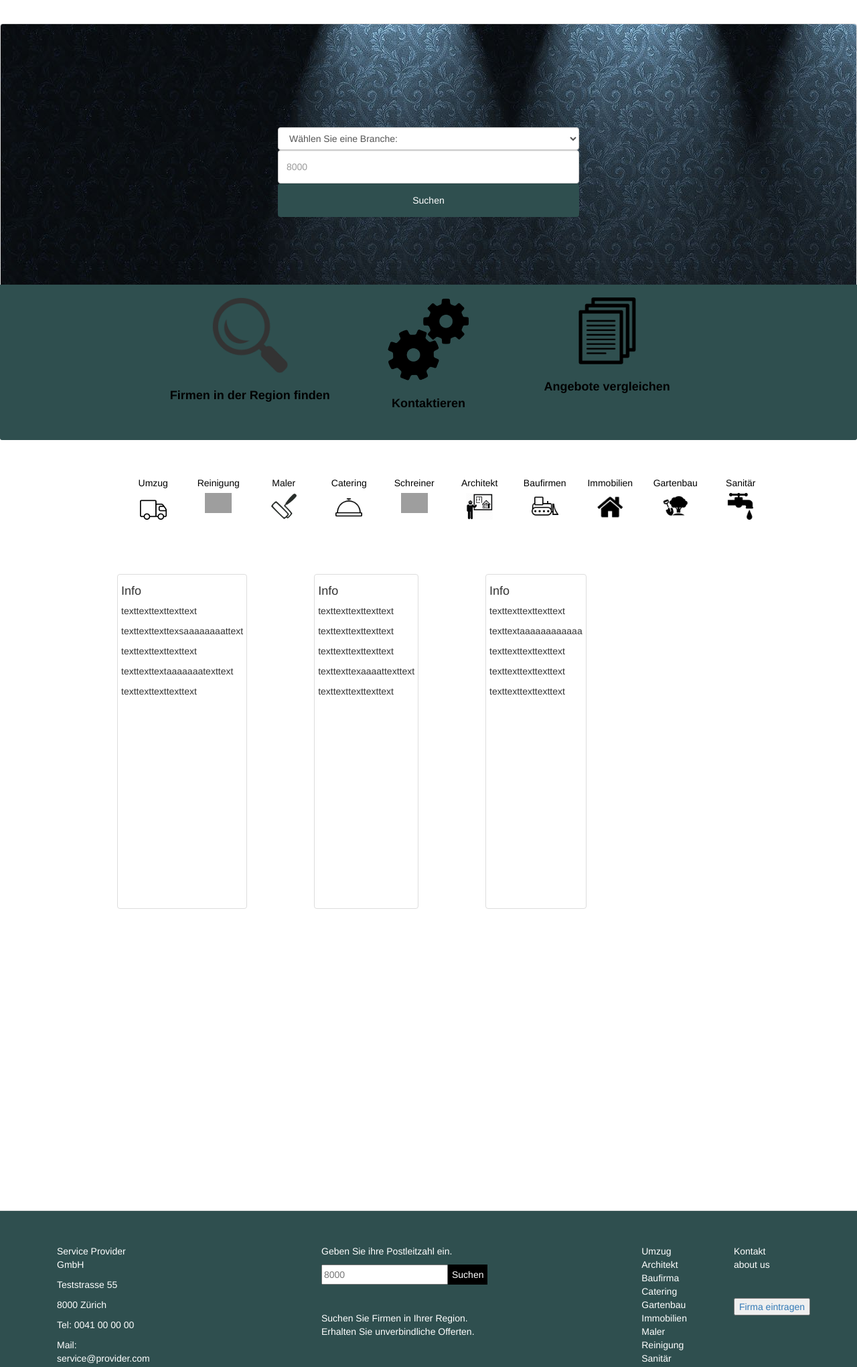
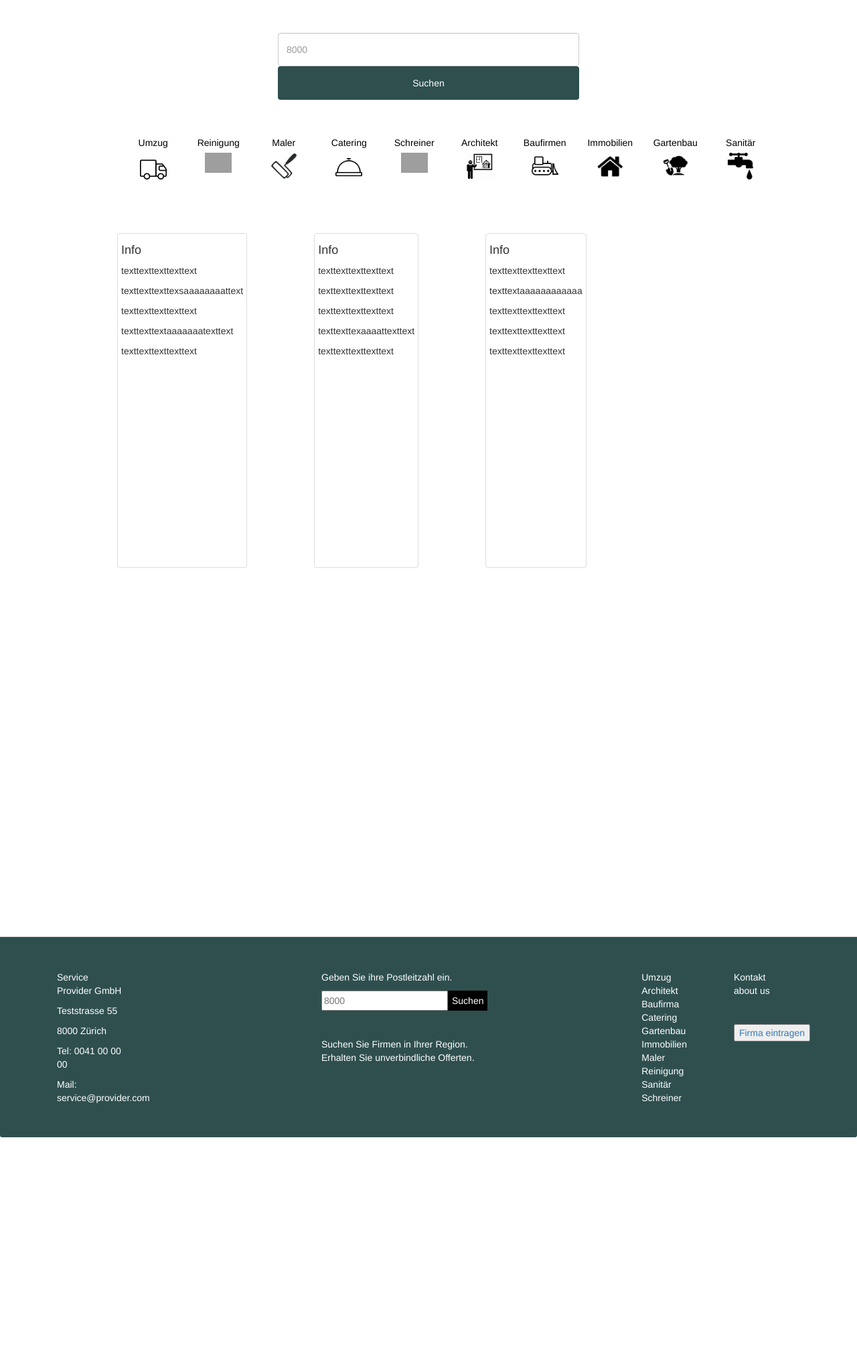
Before and after one commit to OnVV/NPrj, a Django app: page / in a window 1280 px wide; the page is wider, and only the part inside the window is pictured. Shown: the part 66-2107 px from the top of that part at 67% size. After the commit the page ends 1764 px from the top of that part, so only its background shows below. Run offline with Django 3.2, Linux system fonts and the light colour scheme; some libraries are stand-ins or nearby versions; grey boxes are pictures that could not be loaded.

Commit message:
--
--home.html

```diff
--- a/NPrj/urls.py
+++ b/NPrj/urls.py
@@ -24,7 +24,6 @@ urlpatterns = [
     url(r'^captcha/', include('captcha.urls')),
 ]
 
-
 if settings.DEBUG:
     urlpatterns += static(settings.STATIC_URL, document_root=settings.STATIC_ROOT)
     urlpatterns += static(settings.MEDIA_URL, document_root=settings.MEDIA_ROOT)
--- a/servicePr/templates/home.html
+++ b/servicePr/templates/home.html
@@ -1,3 +1,4 @@
+</html>
 {% load staticfiles %}
 <!DOCTYPE html>
 <html lang="en">
@@ -34,11 +35,7 @@
       </div>
     </div>
 
-    {% include 'nav/suche.html' %}
-
-    <div class="panel-footer" style="background-color:#2F4F4F; margin-top:-50px; border-color:#2F4F4F;">
-        {% include 'nav/info.html' %}
-    </div>
+    {% include 'nav/suche2.html' %}
 
     <div class="container" style="max-width:950px; margin-right:auto; margin-left:auto; margin-top:50px;">
         {% include 'nav/navigation_icons.html' %}
@@ -70,7 +67,7 @@
                 <p>texttexttexttexttext</p>
         </div>
     </div>
-    <div id="sample" style="width:100%; height:400px;">
+    <div id="sample" style="width:100%; height:400px; margin-top:100px;">
 
     </div>
 
@@ -82,5 +79,6 @@
     <script>window.jQuery || document.write('<script src="../../assets/js/vendor/jquery.min.js"><\/script>')</script>
     <script src="{% static "js/bootstrap.min.js" %}"></script>
     <script src="{% static "js/ie10-viewport-bug-workaround.js" %}"></script>
+
 </body>
 </html>
--- a/servicePr/templates/nav/footer.html
+++ b/servicePr/templates/nav/footer.html
@@ -32,12 +32,14 @@
             <div style="max-width:350px; margin-right:auto; margin-left:auto;">
                     <p class="hidden-xs" style="color:white" >Geben Sie ihre Postleitzahl ein.</p>
                 <div class="nav navbar-nav hidden-xs"  style="">
-                    <input type="text" placeholder="8000" style="height:30px;">
-                    <button type="button"  class="button" style="float:right; background-color:black; color:white; height:30px; border:none;">
-                        Suchen
-                    </button>
-                    <br><br><br>
-                    <p style="color:white">Suchen Sie Firmen in Ihrer Region.<br> Erhalten Sie unverbindliche Offerten.</p>
+                    <form action="" method="POST">{% csrf_token %}
+                        <input type="text" placeholder="8000" style="height:30px;">
+                        <button type="submit"  class="button" style="float:right; background-color:black; color:white; height:30px; border:none;">
+                            Suchen
+                        </button>
+                        <br><br><br>
+                        <p style="color:white">Suchen Sie Firmen in Ihrer Region.<br> Erhalten Sie unverbindliche Offerten.</p>
+                    </form>
                 </div>
             </div>
         </div>
--- a/servicePr/urls.py
+++ b/servicePr/urls.py
@@ -2,7 +2,7 @@ from django.conf.urls import url
 from . import views
 
 urlpatterns = [
-    url(r'^$', views.index, name="index"),
+    url(r'^', views.index, name="index"),
     url(r'^umzug/', views.show, {'name': 'Umzug'}, name="umzug"),
     url(r'^reinigung/', views.show, {'name': 'Reinigung'}, name="reinigung"),
     url(r'^baufirma/', views.show, {'name': 'Baufirma'}, name="baufirma"),
@@ -14,5 +14,4 @@ urlpatterns = [
     url(r'^schreiner/', views.show, {'name': 'Schreiner'}, name="schreiner"),
     url(r'^maler/', views.show, {'name': 'Maler'}, name="maler"),
     url(r'^anmelden/', views.firmaForm, name="firmaForm"),
-    # url(r'^search/', views.filter, name="filter"),
-]
+    ]
```
